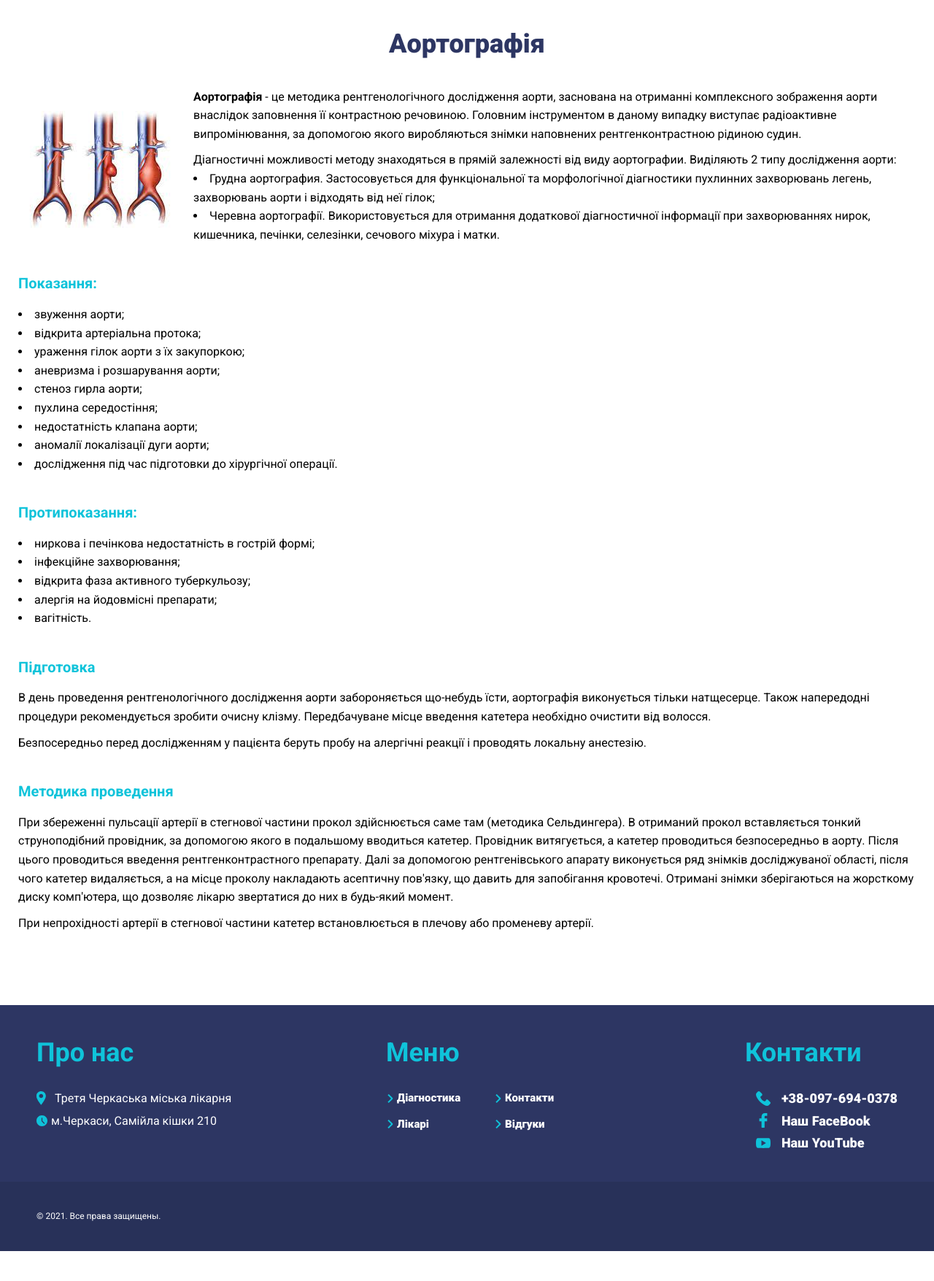
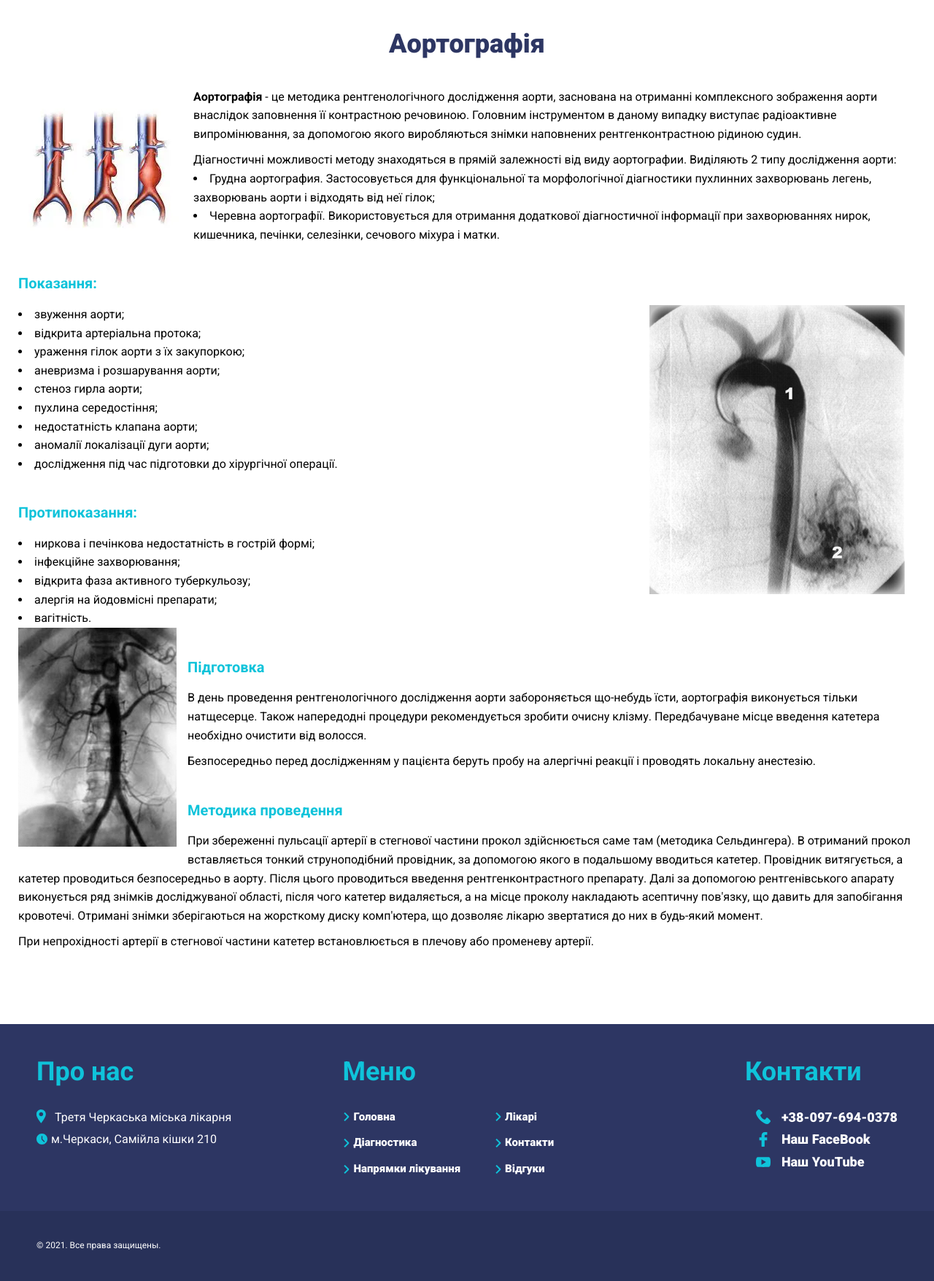
Before and after one commit to Grayder0152/Clinic, a Flask app: page /diagnostics/aortography in a window 1280 px wide. Shown: the part 183-1938 px from the top of the page at 73% size. Before the commit the page ends 1897 px from the top, so only its background shows below. Run offline with Flask 2, Linux system fonts and the light colour scheme.

Commit message:
Change content

```diff
--- a/main/static/css/main.css
+++ b/main/static/css/main.css
@@ -93,7 +93,7 @@ header .active .bar3 {
 }
 header .menu{
 	display: flex;
-	gap: 20px;
+	gap: 30px;
 	list-style-type: none;
 }
 header .menu li{
@@ -169,11 +169,12 @@ article .main{
 	display: flex;
 	justify-content: center;
 	align-items: center;
-	background-size: cover;
-	background-repeat: no-repeat;
-	background-position: center;
-	position: relative;
-	padding: 0 20px;
+  background-size: 100%;
+  background-repeat: no-repeat;
+  background-position: center top;
+  background-attachment: fixed;
+  position: relative;
+  padding: 0 20px;
 }
 article .main:before{
 	content: '';
--- a/main/templates/diagnostics/aortography.html
+++ b/main/templates/diagnostics/aortography.html
@@ -6,7 +6,7 @@
 
 <section class="wrapper diagnostics">
 	<center><h3>Аортографія</h3></center>
-	<img src="{{ url_for('static', filename='images/aortography.jpg') }}">
+	<img src="{{ url_for('static', filename='images/aortography_1.webp') }}">
 	<p>
 		<strong>Аортографія</strong> - це методика рентгенологічного дослідження аорти, заснована на отриманні комплексного зображення аорти внаслідок заповнення її контрастною речовиною. Головним інструментом в даному випадку виступає радіоактивне випромінювання, за допомогою якого виробляються знімки наповнених рентгенконтрастною рідиною судин.
 	</p>
@@ -16,6 +16,7 @@
 		<li>Черевна аортографії. Використовується для отримання додаткової діагностичної інформації при захворюваннях нирок, кишечника, печінки, селезінки, сечового міхура і матки.</li>
 	</ul>
 	<h4>Показання:</h4>
+	<img src="{{ url_for('static', filename='images/aortography_2.webp') }}" style="float:right;" >
 	<ul>
 		<li>звуження аорти;</li>
 		<li>відкрита артеріальна протока;</li>
@@ -35,6 +36,7 @@
 		<li>алергія на йодовмісні препарати;</li>
 		<li>вагітність.</li>
 	</ul>
+	<img src="{{ url_for('static', filename='images/aortography_3.webp') }}">
 	<h4>Підготовка</h4>
 	<p>В день проведення рентгенологічного дослідження аорти забороняється що-небудь їсти, аортографія виконується тільки натщесерце. Також напередодні процедури рекомендується зробити очисну клізму. Передбачуване місце введення катетера необхідно очистити від волосся.
 	</p>
--- a/main/templates/include/footer.html
+++ b/main/templates/include/footer.html
@@ -13,7 +13,17 @@
 				<li>
 					<span class="arrow_top"></span>
 					<span class="arrow_bottom"></span>
-					<a href="#" onclick="openNav('list_2')">Діагностика</a>
+					<a href="{{ url_for('index') }}">Головна</a>
+				</li>
+				<li>
+					<span class="arrow_top"></span>
+					<span class="arrow_bottom"></span>
+					<a href="#" onclick="openNav('list_1')">Діагностика</a>
+				</li>
+				<li>
+					<span class="arrow_top"></span>
+					<span class="arrow_bottom"></span>
+					<a href="#" onclick="openNav('list_2')">Напрямки лікування</a>
 				</li>
 				<li>
 					<span class="arrow_top"></span>
--- a/main/templates/include/header.html
+++ b/main/templates/include/header.html
@@ -8,10 +8,11 @@
         </div>
     </div>
     <ul class="menu" id="menu">
+        <li><a href="{{ url_for('index') }}">Головна</a></li>
         <li>
-            <span onclick="openNav('list')">Діагностика</span>
-            <div id="list" class="overlay">
-                <a href="javascript:void(0)" class="closebtn" onclick="closeNav('list')">&times;</a>
+            <span onclick="openNav('list_1')">Діагностика</span>
+            <div id="list_1" class="overlay">
+                <a href="javascript:void(0)" class="closebtn" onclick="closeNav('list_1')">&times;</a>
                 <div>
                     <a href="{{ url_for('coronary_ventriculography') }}">Коронаровентрикулографія</a>
                     <a href="{{ url_for('cerebral_angiography') }}">Церебральна ангіографія</a>
@@ -28,8 +29,23 @@
                 </div>
             </div>
         </li>
+        <li>
+          <span onclick="openNav('list_2')">Напрямки лікування</span>
+          <div id="list_2" class="overlay">
+              <a href="javascript:void(0)" class="closebtn" onclick="closeNav('list_2')">&times;</a>
+              <div>
+                <a href="{{ url_for('angiography_lower_extremities') }}">Ангіографія нижніх кінцівок</a>
+                <a href="{{ url_for('ema') }}">Емболізація маткових артерій (ЕМА)</a>
+                <a href="{{ url_for('varicocele_embolization') }}">Емболізація варікоцеле</a>
+                <a href="{{ url_for('balloon_angioplasty_vessels') }}">Балонна ангіопластика судин</a>
+                <a href="{{ url_for('embolization_prostate_arteries') }}">Емболізація артерій простати</a>
+                <a href="{{ url_for('coronary_angiography_heart_pain') }}">Коронарографія при болях в серці</a>
+                <a href="{{ url_for('angiography_cerebral_vessels') }}">Ангіографія судин головного мозку</a>
+              </div>
+          </div>
+        </li>
         <li><a href="{{ url_for('index') }}#Doctors">Лікарі</a></li>
+        <li><a href="{{ url_for('index') }}#Reviews">Відгуки</a></li>
         <li><a href="#">Контакти</a></li>
-        <li><a href="{{ url_for('index') }}#Reviews">Відгуки</a></li>
     </ul>
 </header>
```
Also changed, not shown: main/templates/index.html (+6 -6 lines), app.py (line endings or trailing spaces), main/static/images/aortography.jpg (deleted), main/static/images/aortography_1.webp (added), main/static/images/aortography_2.webp (added), main/static/images/aortography_3.webp (added), main/templates/base.html (line endings or trailing spaces).
